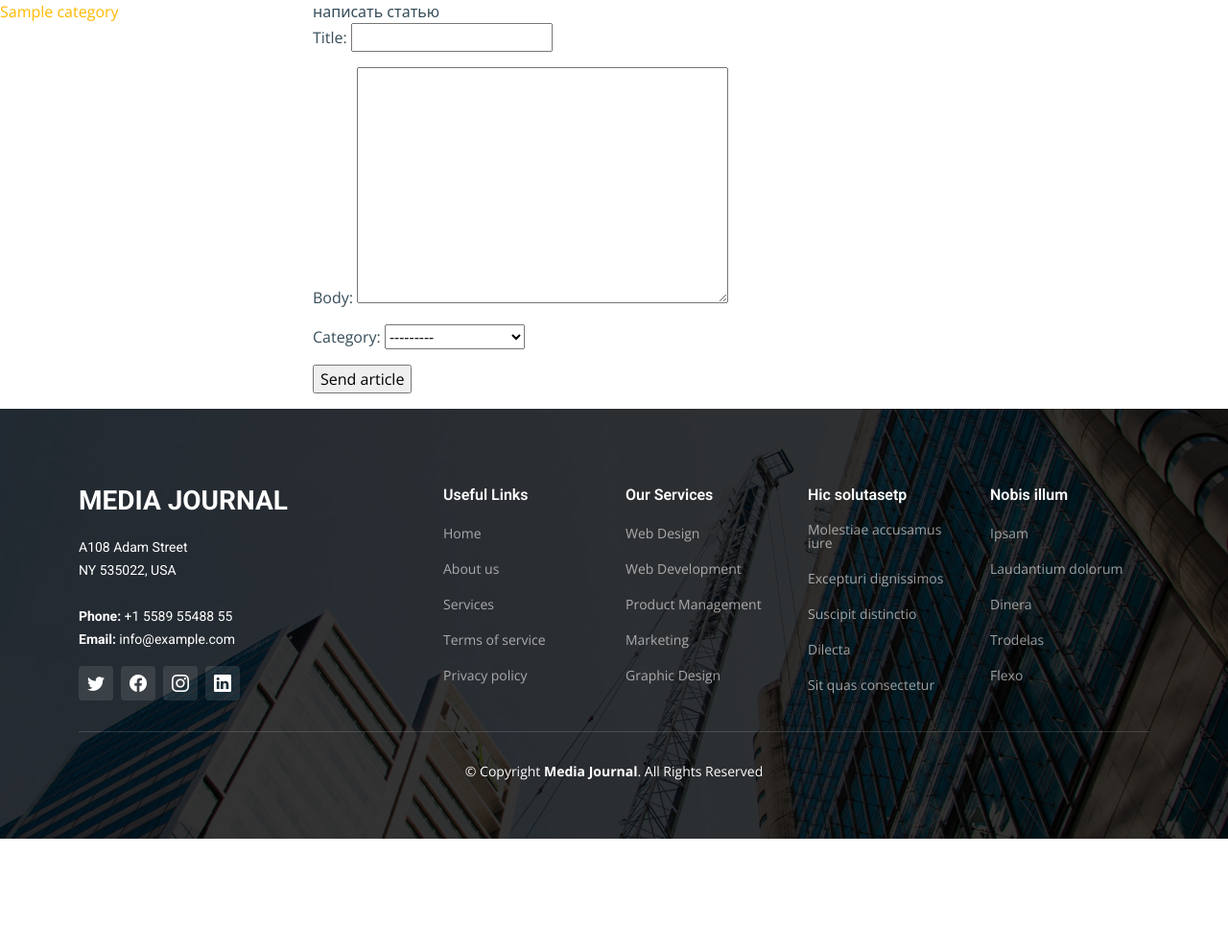
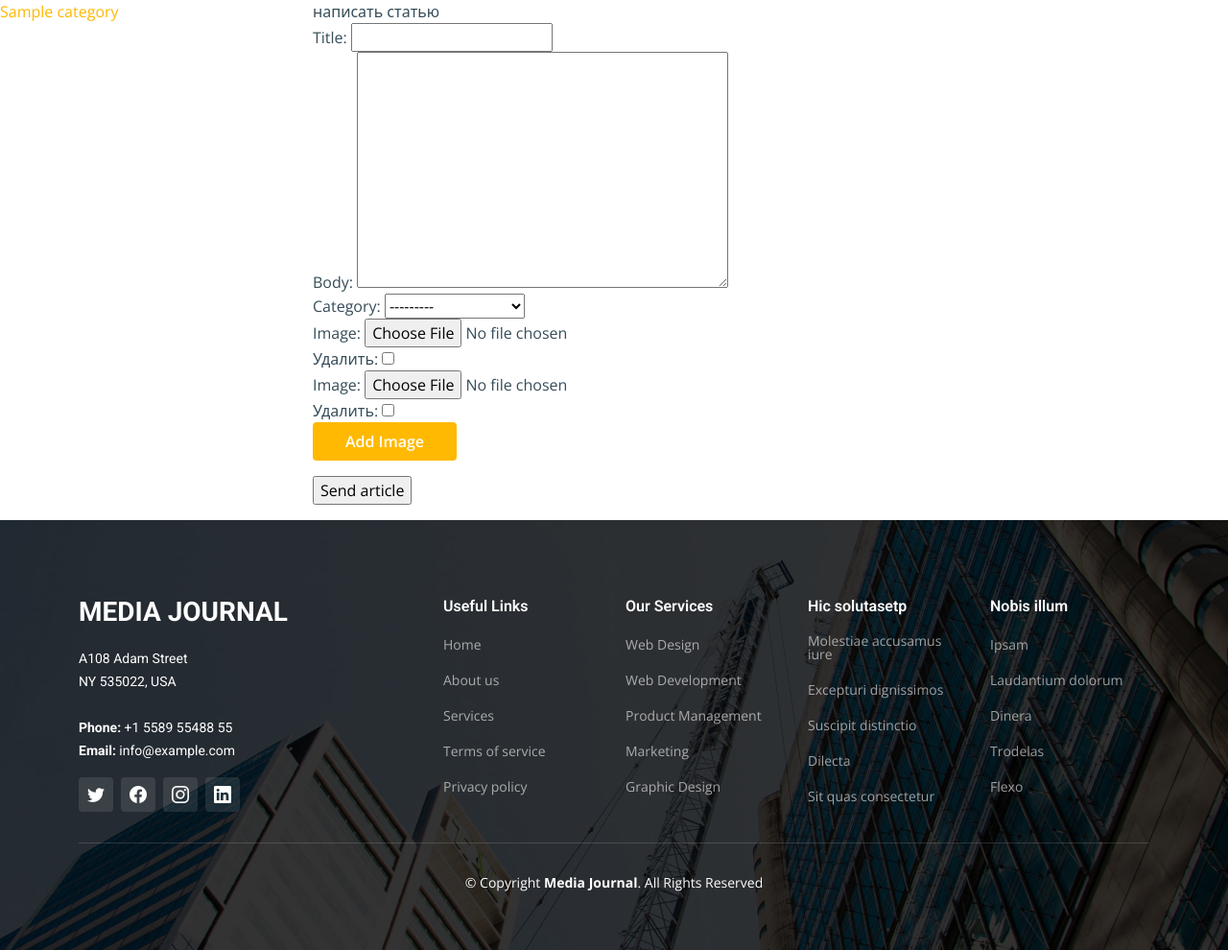
Before and after one commit to MrXbott/media-journal, a Django app: page /write/ in a window 1280 px wide. Shown: the part 90-1080 px from the top of the page at 96% size. Before the commit the page ends 964 px from the top, so only its background shows below. Run offline with Django 5.2, Linux system fonts and the light colour scheme; a user stored in the database is signed in; tables that the repository leaves empty hold one stand-in row (values such as "Sample post"); parts of the project's set-up code (start-up, migrations or seed data) failed here and were passed over; some libraries are stand-ins or nearby versions.

Commit message:
attach images to new article

```diff
--- a/mediajournal/articles/forms.py
+++ b/mediajournal/articles/forms.py
@@ -1,6 +1,7 @@
 from django import forms
+from django.forms.models import inlineformset_factory
 
-from .models import Comment, Article
+from .models import Comment, Article, ArticleImage
 
 
 # class CommentForm(forms.ModelForm):
@@ -16,3 +17,5 @@ class ArticleForm(forms.ModelForm):
     class Meta:
         model = Article
         fields = ['title', 'body', 'category']
+
+ArticleImageFormSet = inlineformset_factory(Article, ArticleImage, fields=['image'], extra=2, can_delete=True, max_num=10,)
--- a/mediajournal/articles/models.py
+++ b/mediajournal/articles/models.py
@@ -5,6 +5,7 @@ from datetime import datetime
 
 from accounts.models import User
 from .ru_slugify import slugify
+
 
 class Article(models.Model):
 
@@ -25,6 +26,7 @@ class Article(models.Model):
     cover_image = models.ImageField(upload_to='images/', blank=True, null=True)
     bookmarked_by = models.ManyToManyField(User, through='Bookmark')
 
+
     class Meta:
         ordering = ['published']
 
@@ -36,7 +38,7 @@ class Article(models.Model):
 
 
     def preview(self):
-        return mark_safe(f'<img src="{self.image.url}" width="100"/>')
+        return mark_safe(f'<img src="{self.cover_image.url}" width="100"/>')
 
     def save(self, *args, **kwargs):
         if not self.slug:
@@ -113,3 +115,13 @@ class Comment(models.Model):
 
     def __str__(self) -> str:
         return f'Comment by {self.author.username if self.author else "User deleted"} on {self.article.title}'
+
+class ArticleImage(models.Model):
+    image = models.ImageField(upload_to='images/', blank=False, null=False)
+    article = models.ForeignKey(Article, related_name='images', on_delete=models.CASCADE)
+
+    def __str__(self) -> str:
+        return self.image.name
+
+    def preview(self):
+        return mark_safe(f'<img src="{self.image.url}" width="100"/>')
--- /dev/null
+++ b/mediajournal/articles/static/js/add_image_form.js
@@ -0,0 +1,9 @@
+$(document).ready(function () {
+    $('#add_image').on('click', function () {
+        let total_forms = $('#id_images-TOTAL_FORMS').val();
+        let image_form = $('#empty_form').clone();
+        image_form.removeAttr('id').removeAttr('class');
+        $('#images_formset').append(image_form.html().replace(/__prefix__/g, total_forms));
+        $('#id_images-TOTAL_FORMS').val(parseInt(total_forms) + 1);
+    });
+});
--- a/mediajournal/articles/templates/article_write.html
+++ b/mediajournal/articles/templates/article_write.html
@@ -4,10 +4,35 @@
 {% block content %}
     <div>написать статью</div>
     <div>
-        <form method="post" id="comment">
-            {{ form.as_p }}
+        <form method="post" id="comment" enctype="multipart/form-data">
+            <div id="article_form">
+            {{ form }}
+            </div>
+            <div id="images_formset">
+                <div id="empty_form" class="hide">
+                    {{ formset.empty_form }}
+                </div>
+                {% for form in formset %}
+                    <div>{{ form }}</div>
+                {% endfor %}
+            </div>
+            {% comment %} <div id="images_formset">
+                {% for form in formset %}
+                    <div>{{ form.as_p }}</div>
+                {% endfor %}
+            </div> {% endcomment %}
+            <div id="management_form">
+                {{ formset.management_form }}
+            </div>
+
+            <p><input type="button" value="Add Image" id="add_image"></p>
             {% csrf_token %}
             <p><input type="submit" value="Send article" id="send_article"></p>
         </form>
+
     </div>
 {% endblock %}
+
+{% block scripts %}
+  <script src="{% static "js/add_image_form.js" %}"></script>
+{% endblock %}
--- a/mediajournal/articles/views.py
+++ b/mediajournal/articles/views.py
@@ -6,7 +6,7 @@ from django.views.decorators.http import require_POST
 import redis
 
 from .models import Article, Category, Comment, Bookmark
-from .forms import CommentForm, ArticleForm
+from .forms import CommentForm, ArticleForm, ArticleImageFormSet
 from web.models import Image
 
 
@@ -36,18 +36,39 @@ def get_article(request, category, slug):
     return render(request, 'article.html', {'article': article, 'total_views': total_views, 'form': form})
 
 
+# @login_required
+# def write_article(request):
+#     if request.method == 'POST':
+#         form = ArticleForm(data=request.POST)
+#         if form.is_valid():
+#             article = form.save(commit=False)
+#             article.author = request.user
+#             article.save()
+#             return render(request, 'article_send.html')
+#     else:
+#         form = ArticleForm()
+#     return render(request, 'article_write.html', {'form': form})
+
+
 @login_required
 def write_article(request):
     if request.method == 'POST':
-        form = ArticleForm(data=request.POST)
-        if form.is_valid():
+        form = ArticleForm(data=request.POST, files=request.FILES)
+        formset = ArticleImageFormSet(data=request.POST, files=request.FILES)
+        if form.is_valid() and formset.is_valid():
             article = form.save(commit=False)
             article.author = request.user
             article.save()
+            images = formset.save(commit=False)
+            for image in images:
+                image.article = article
+                image.save()
             return render(request, 'article_send.html')
     else:
         form = ArticleForm()
-    return render(request, 'article_write.html', {'form': form})
+        formset = ArticleImageFormSet()
+        # formset_empty = formset.empty_form
+    return render(request, 'article_write.html', {'form': form, 'formset': formset, })
 
 
 @login_required
--- a/mediajournal/web/static/css/main.css
+++ b/mediajournal/web/static/css/main.css
@@ -926,6 +926,18 @@ ul.messages li a.close {
 
 .article-item .bookmark-icon img:hover {
   cursor: pointer;
+}
+
+.article-item #article-images {
+  /* overflow: scroll; */
+  display: flex;
+  width: 100%;
+  height: 200px;
+}
+.article-item #article-images img {
+  width: auto;
+  height: inherit;
+  object-fit: cover;
 }
 
 .articles .article-item .author {
```
Also changed, not shown: mediajournal/articles/admin.py (+8 -1 lines), mediajournal/articles/templates/article.html (+13 -4 lines), mediajournal/articles/migrations/0017_article_bookmarked_by_delete_bookmark.py (added), mediajournal/articles/migrations/0021_articleimage.py (added).
